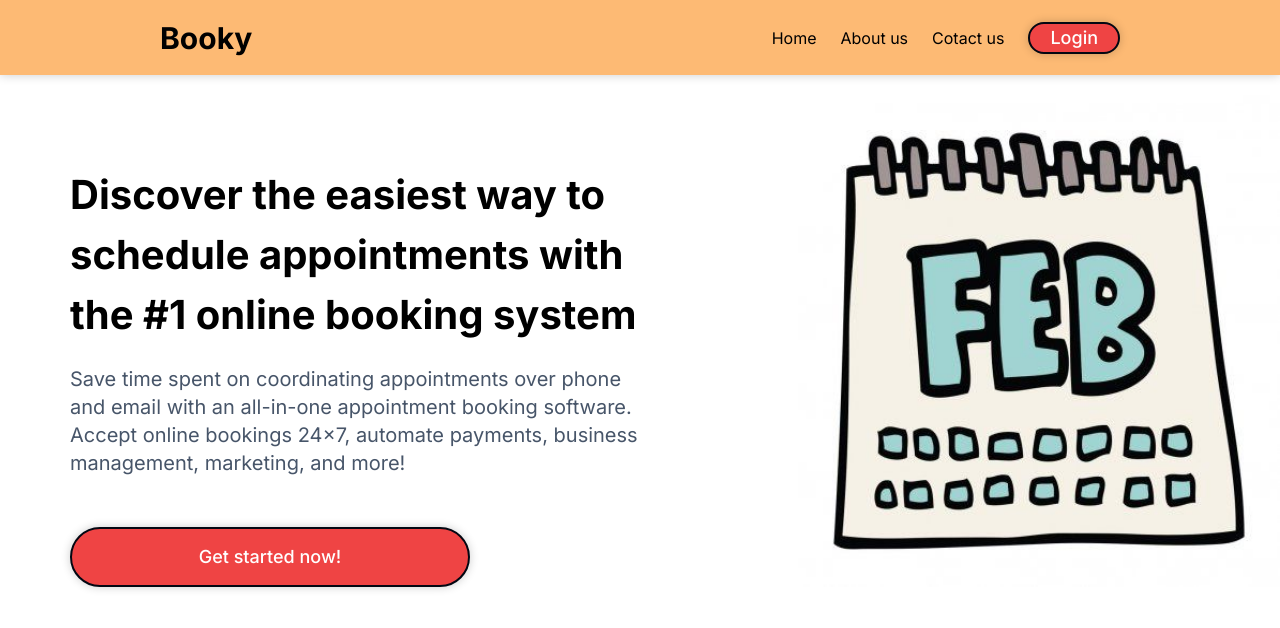
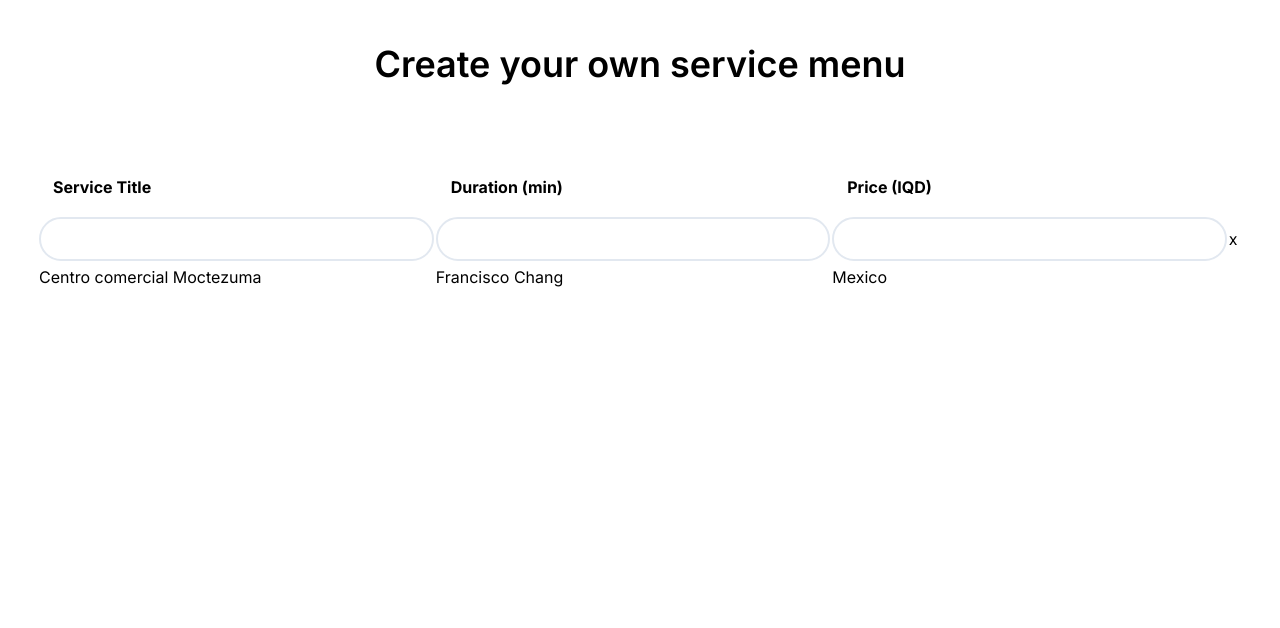
Before and after one commit to itzhasan/costum_booking, a Next.js app: page / in a window 1280 px wide. Shown: the top 628 px of the page. Built offline with nearby package versions, Linux system fonts and the light colour scheme.

Commit message:
complete some of create

```diff
--- /dev/null
+++ b/app/components/dashboard/dashboardHeader.jsx
@@ -0,0 +1,20 @@
+export const DashboardHeader = () => {
+    return (
+        <div>
+            <div className="flex justify-between py-4 px-[120px] bg-slate-200 myBox">
+                <div className="flex items-center gap-3">
+                    <div>
+                     <h1>mo</h1>
+                    </div>
+
+                    <h1 className="font-medium">Hasan</h1>
+                </div>
+
+                <div>
+                    <button className="bg-blue-500 p-2 myBox rounded-[10px] font-medium">+ Create new</button>
+                </div>
+            </div>
+        </div>
+
+    )
+}
--- /dev/null
+++ b/app/data/createCostume/createData.js
@@ -0,0 +1,15 @@
+const businessDescribtion =[
+    {
+        id:1,
+        title:'An Individual',
+        description:' Your scheduling requirements are for a single user '
+    },
+    {
+        id:2,
+        title:'Multi Location Business',
+        description:' You are a part of an organisation with multiple locations and a large team that requires scheduling '
+    }
+]
+module.exports={
+    businessDescribtion
+}
--- a/app/globals.css
+++ b/app/globals.css
@@ -9,7 +9,7 @@ body {
 .container{
   background-image: url('./assets/auth/login.jpg');
   background-repeat: no-repeat;
-  background-size: cover;
+  background-size:cover;
   height: 100vh;
   background-position: center;
 }
@@ -22,3 +22,15 @@ body {
   box-shadow: 0 0 10px rgba(0, 0, 0, .2);
 
 }
+tr ,th{
+  padding: 15px;
+
+    border: 2px solid white;
+}
+table {
+  border-collapse: collapse;
+  width: 100%;
+  margin-top: 30px;
+  border: 2px solid white;
+  text-align: left;
+}
--- a/app/pages/auth/login.jsx
+++ b/app/pages/auth/login.jsx
@@ -1,25 +1,46 @@
+'use client'
+import { useState, useRef, useEffect } from "react";
 import { FaUser } from "react-icons/fa";
 import { FaLock } from "react-icons/fa";
 export const Login = () => {
+    const inputEmail = useRef();
+    const inputPassword = useRef();
+
+
+    const getLoginAccess = async () => {
+        try {
+            let resp = await fetch(`http://localhost:8000/users/login?email=${inputEmail.current.value}&password=${inputPassword.current.value}`);
+            let data = await resp.json();
+            console.log(data)
+            alert("ok")
+        }
+        catch (error) {
+            console.log(error);
+        }
+    };
+
+    function handleClick() {
+        getLoginAccess()
+    }
     return (
-        <div className=" container flex items-center justify-center">
+        <div className=" container w-full flex items-center justify-center">
 
             <form className="mx-[10px] rounded-[20px] p-[40px] w-[420px] myblur border-2 border-solid border-white text-white ">
                 <h1 className="text-4xl text-center	">Login</h1>
                 <div className="relative w-full h-[50px] my-[30px]">
-                    <input type="text" placeholder="Email" required className="w-full h-full bg-transparent outline-none border-2 rounded-[40px] border-slate-200 placeholder:text-white text-base text-white pr-[45px] pl-[20px] py-[20px]"/>
-                    <FaUser className="absolute right-[20px] top-[50%] translate-y-[-50%] text-base"/>
+                    <input ref={inputEmail} type="text" placeholder="Email" required className="w-full h-full bg-transparent outline-none border-2 rounded-[40px] border-slate-200 placeholder:text-white text-base text-white pr-[45px] pl-[20px] py-[20px]" />
+                    <FaUser className="absolute right-[20px] top-[50%] translate-y-[-50%] text-base" />
                 </div>
                 <div className="relative w-full h-[50px] my-[30px]">
-                    <input type="password" placeholder="Password" required className="w-full h-full bg-transparent outline-none border-2 rounded-[40px] border-slate-200 placeholder:text-white text-base text-white pr-[45px] pl-[20px] py-[20px]"/>
-                    <FaLock className="absolute right-[20px] top-[50%] translate-y-[-50%] text-base"/>
+                    <input ref={inputPassword} type="password" placeholder="Password" required className="w-full h-full bg-transparent outline-none border-2 rounded-[40px] border-slate-200 placeholder:text-white text-base text-white pr-[45px] pl-[20px] py-[20px]" />
+                    <FaLock className="absolute right-[20px] top-[50%] translate-y-[-50%] text-base" />
                 </div>
                 <div className="flex justify-between text-sm">
-                    <label ><input type="checkbox" className="accent-white mr-[4px]"/>Remember me</label>
+                    <label ><input type="checkbox" className="accent-white mr-[4px]" />Remember me</label>
                     <a href="#" className="hover:underline">Forgot password?</a>
                 </div>
-                <button type="submit" className="mt-4 w-full h-[45px] bg-white outline-none rounded-[40px] text-[16px] text-slate-950 font-bold">Login</button>
-                <div className="text-[14.5px] text-center mt-[20px]"><p>Don't have account? <a href="#" className="hover:underline font-semibold">Register</a></p></div>
+                <button onClick={handleClick}  className="mt-4 w-full h-[45px] bg-white outline-none rounded-[40px] text-[16px] text-slate-950 font-bold">Login</button>
+                <div className="text-[14.5px] text-center mt-[20px]"><p>Don't have account? <a href="./signup.jsx" className="hover:underline font-semibold">Register</a></p></div>
 
             </form>
 
--- /dev/null
+++ b/app/pages/auth/signup.jsx
@@ -0,0 +1,9 @@
+export const Signup = () => {
+    return(
+        <div>
+            <h1>Soooooooooooon..</h1>
+        </div>
+
+    );
+
+}
--- /dev/null
+++ b/app/pages/createNew/businessDescribtion.jsx
@@ -0,0 +1,34 @@
+import { businessDescribtion } from "@/app/data/createCostume/createData"
+export const BusinessDescribtion=()=>{
+    return(
+        <div className="px-9">
+            <div>
+            <div className="flex justify-center p-11">
+                    <h1 className="font-semibold text-4xl"> What best describes your business?</h1>
+                </div>
+                <div className="">
+                    {
+                        businessDescribtion.map((el)=>(
+                            <div className="border-2 mt-7 p-4 flex gap-5">
+                                <input type="checkbox" />
+                                <div>
+                                   <h1>{el.title}</h1>
+                                   <h1>{el.description}</h1>
+                                </div>
+
+                            </div>
+                        ))
+                    }
+                </div>
+                <div className="flex justify-between mt-20 px-20 items-center ">
+                    <a href="#" className="font-semibold underline"> - Back</a>
+                    <button className="bg-blue-500 py-3 px-4 rounded-[20px] font-semibold myBox text-white">Next</button>
+                </div>
+
+
+
+            </div>
+
+        </div>
+    )
+}
--- /dev/null
+++ b/app/pages/createNew/createNew.jsx
@@ -0,0 +1,34 @@
+import services from "@/app/data/createCostume/services"
+export const CreateNew = () => {
+    return (
+        <div className="flex items-center justify-center">
+            <div className="">
+                <div className="flex justify-center p-11">
+                    <h1 className="font-semibold text-4xl"> What type of services do you provide? </h1>
+                </div>
+
+                <div className="grid grid-cols-3 grid-flow-row gap-4 p-10">
+                    {
+                        services.map((el) => (
+                            <div className="border-2 flex p-2 hover:bg-amber-200 gap-5 rounded-[20px] bg-slate-100">
+                                <div className="flex items-center text-3xl ">
+                                    {el.icon}
+                                </div>
+
+                                <div>
+                                    <h1>{el.name}</h1>
+                                    <h1>{el.describtion}</h1>
+                                </div>
+                            </div>
+
+                        ))
+                    }
+                </div>
+                <div className="flex justify-between mb-14 px-20 items-center ">
+                    <a href="#" className="font-semibold underline"> - Back</a>
+                    <button className="bg-blue-500 py-3 px-4 rounded-[20px] font-semibold myBox text-white">Next</button>
+                </div>
+            </div>
+        </div>
+    )
+}
--- /dev/null
+++ b/app/pages/createNew/serviceMenu.jsx
@@ -0,0 +1,51 @@
+export const ServiceMenu = () => {
+  return (
+    <div className="px-9">
+      <div className="flex justify-center p-11">
+        <h1 className="font-semibold text-4xl">
+          {" "}
+          Create your own service menu{" "}
+        </h1>
+      </div>
+
+      <table className="">
+        <tr>
+          <th>Service Title </th>
+          <th> Duration (min) </th>
+          <th> Price (IQD)</th>
+        </tr>
+        <tr>
+          <td>
+            <input
+              type="text"
+              placeholder=""
+              className="w-full h-[10px]  outline-none border-2 rounded-[40px] border-slate-200 placeholder:text-white text-base  pr-[45px] pl-[20px] py-[20px]"
+            />
+          </td>
+          <td>
+            <input
+              type="text"
+              placeholder=""
+              className="w-full h-[10px]  outline-none border-2 rounded-[40px] border-slate-200 placeholder:text-white text-base  pr-[45px] pl-[20px] py-[20px]"
+            />
+          </td>
+          <td>
+            <input
+              type="text"
+              placeholder=""
+              className="w-full h-[10px]  outline-none border-2 rounded-[40px] border-slate-200 placeholder:text-white text-base  pr-[45px] pl-[20px] py-[20px]"
+            />
+          </td>
+          <td>
+            <h1>x</h1>
+          </td>
+        </tr>
+        <tr>
+          <td>Centro comercial Moctezuma</td>
+          <td>Francisco Chang</td>
+          <td>Mexico</td>
+        </tr>
+      </table>
+    </div>
+  );
+};
--- /dev/null
+++ b/app/pages/dashboard/dashboard.jsx
@@ -0,0 +1,11 @@
+import { DashboardHeader } from "@/app/components/dashboard/dashboardHeader"
+export const Dashboard =() =>{
+    return(
+        <div>
+            <DashboardHeader/>
+            <div className="flex justify-center pt-16 text-4xl font-semibold">
+                <h1>Choose template</h1>
+            </div>
+        </div>
+    )
+}
--- a/app/pages/home/main.jsx
+++ b/app/pages/home/main.jsx
@@ -7,6 +7,7 @@ export const MainPage = () => {
             <MainBody/>
 
 
+
         </div>
     )
 }
--- a/app/pages/index.jsx
+++ b/app/pages/index.jsx
@@ -1,10 +1,14 @@
 //main function check if user have account or not
 import {Login} from "./auth/login"
 import { MainPage } from "./home/main"
+import { Dashboard } from "./dashboard/dashboard"
+import { CreateNew } from "./createNew/createNew"
+import { BusinessDescribtion } from "./createNew/businessDescribtion"
+import { ServiceMenu } from "./createNew/serviceMenu"
 export const Index =() =>{
     return(
         <div>
-            <MainPage/>
+            <ServiceMenu/>
         </div>
     )
 }
```
Also changed, not shown: app/data/createCostume/services.js (added, +81 -0 lines), app/assets/auth/login.png (added).
